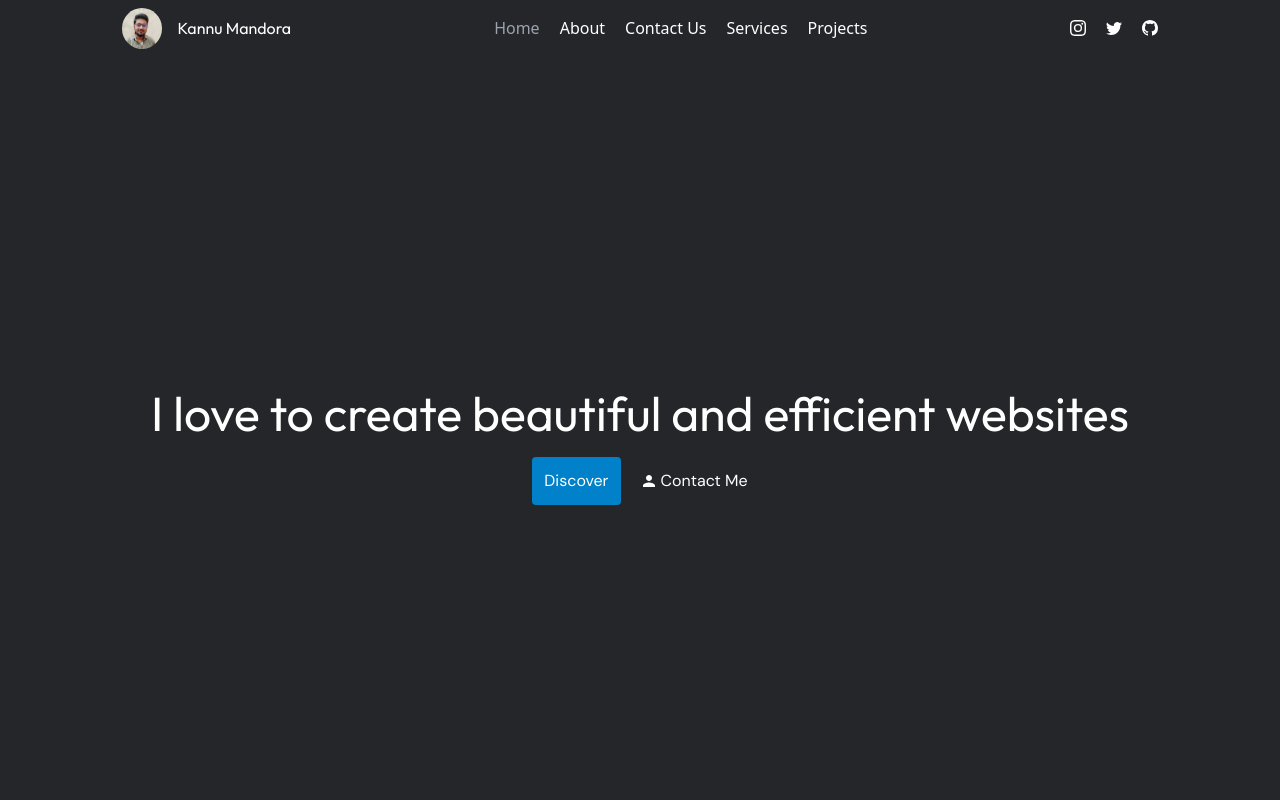
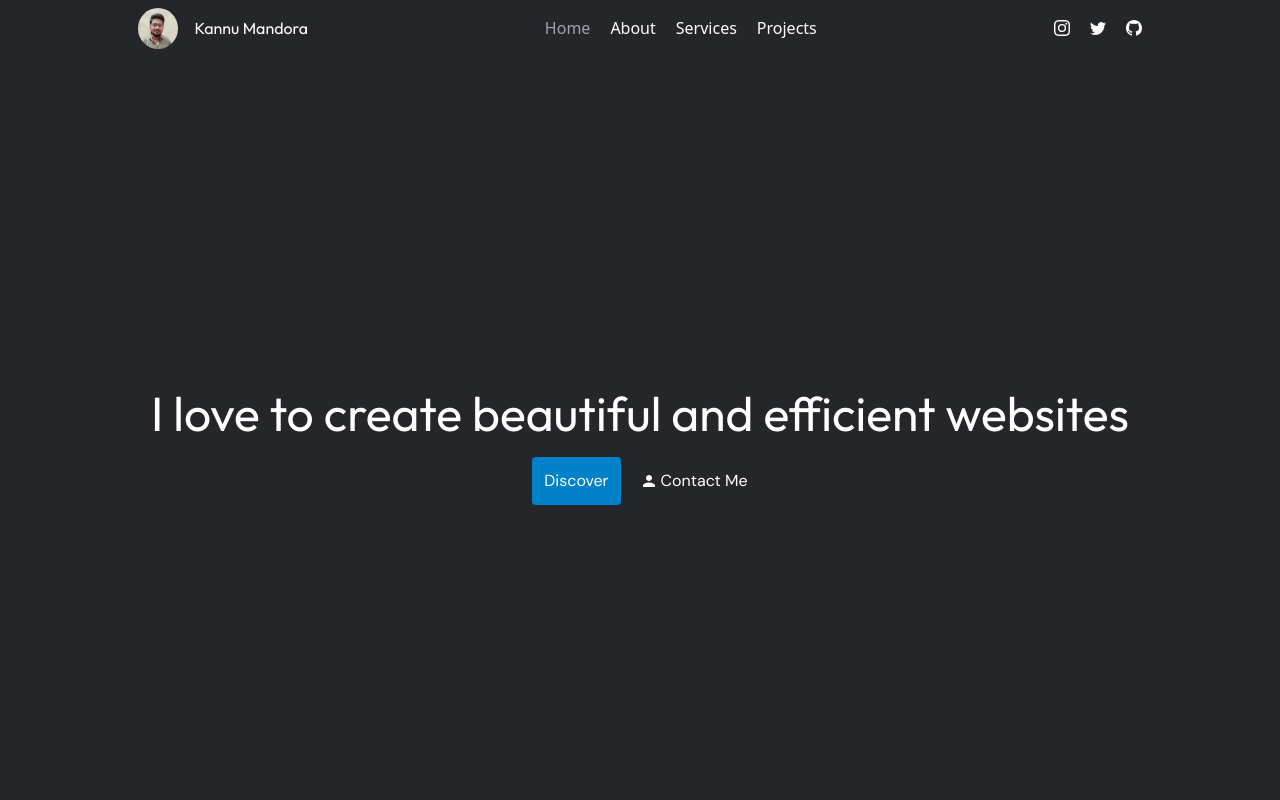
Before and after one commit to mandorakannu/Kannu-Mandora-Portfolio, a React (Vite) app: page / in a window 1280 px wide. Shown: the top 800 px of the page. Built offline with nearby package versions, Linux system fonts and the light colour scheme.

Commit message:
Remove: Contact link in Navbar.tsx Add: ids to sections for scrolling in the section

```diff
--- a/src/App.css
+++ b/src/App.css
@@ -1,7 +1,7 @@
 @import url('https://fonts.googleapis.com/css2?family=DM+Sans:ital,wght@0,400;0,500;0,700;1,400;1,500;1,700&family=Fira+Code:wght@300;400;500;600;700&family=Outfit:wght@100;200;300;400;500;600;700;800;900&display=swap');
 
 * {
-    @apply m-0 p-0 box-border transition-all delay-150 ease-in-out select-none ;
+    @apply m-0 p-0 box-border transition-all delay-150 ease-in-out select-none scroll-smooth scroll-pt-8;
 }
 
 body {
--- a/src/components/Entry.tsx
+++ b/src/components/Entry.tsx
@@ -30,7 +30,7 @@ const Entry = () => {
           </div>
         </div>
       </main>
-      <section className="flexColCenter bg-twitter py-20 px-2 gap-3">
+      <section id="About" className="flexColCenter bg-twitter py-20 px-2 gap-3">
         <h2 className="text-center text-3xl font-semibold">
           Hi there I'm Kannu Mandora
         </h2>
@@ -78,7 +78,7 @@ const Entry = () => {
       </div>
       {/* DEVELOPMENT SKILLS */}
       <div>
-        <section className="flexColCenter py-10">
+        <section className="flexColCenter py-10" id="Services" >
           <h1 className="text-3xl">DEVELOPMENT SKILLS</h1>
           <div className="grid max-sm:grid-cols-4 sm:grid-flow-col grid-rows-1 gap-10 my-10 px-4">
             <SiHtml5 className="text-6xl text-red-400" />
--- a/src/components/tsx/navigates/Navbar.tsx
+++ b/src/components/tsx/navigates/Navbar.tsx
@@ -27,9 +27,6 @@ const Navbar = () => {
             </li>
             <li>
               <a href="#About">About</a>
-            </li>
-            <li>
-              <a href="#Contact">Contact Us</a>
             </li>
             <li>
               <a href="#Services">Services</a>
```
